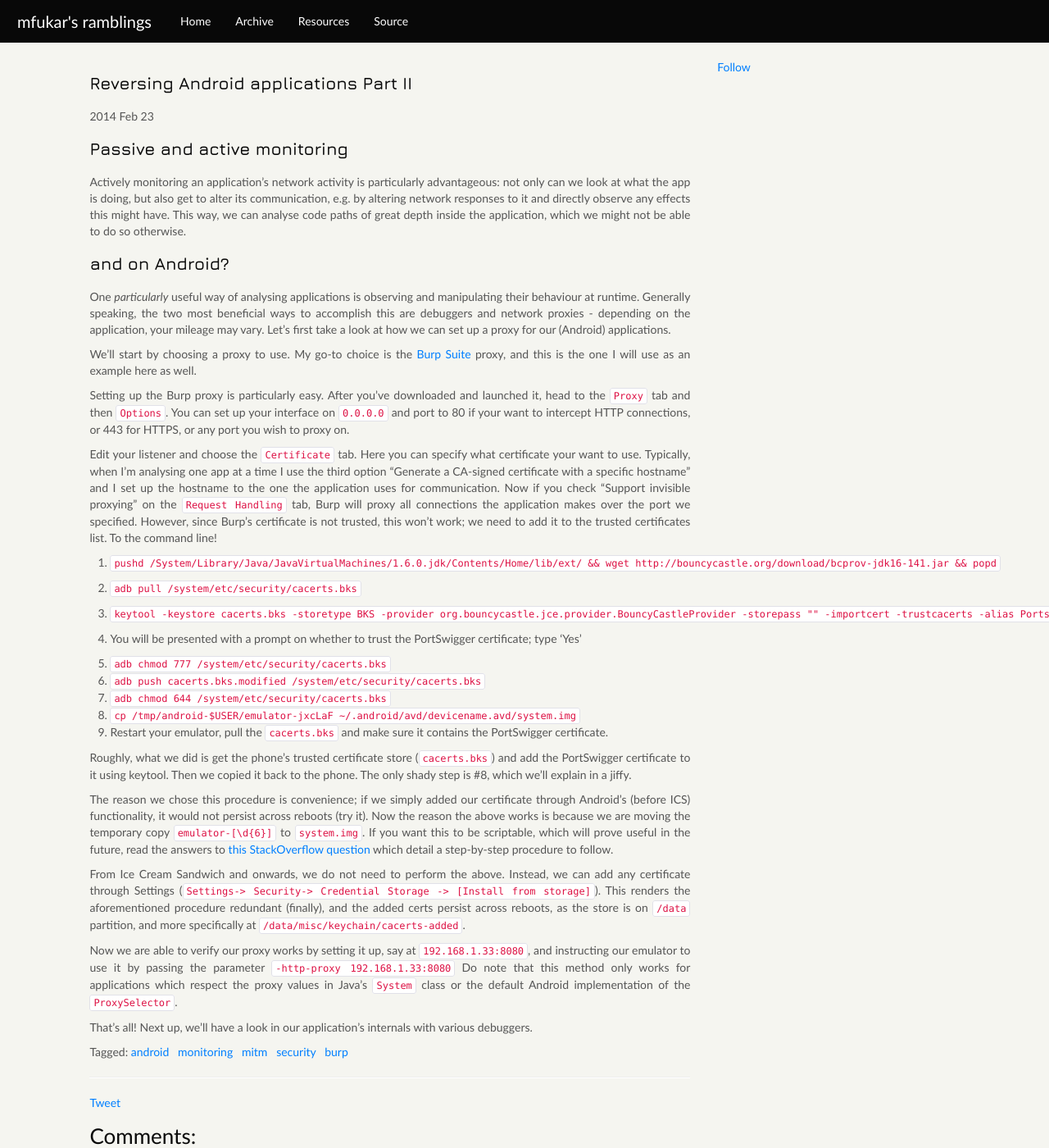
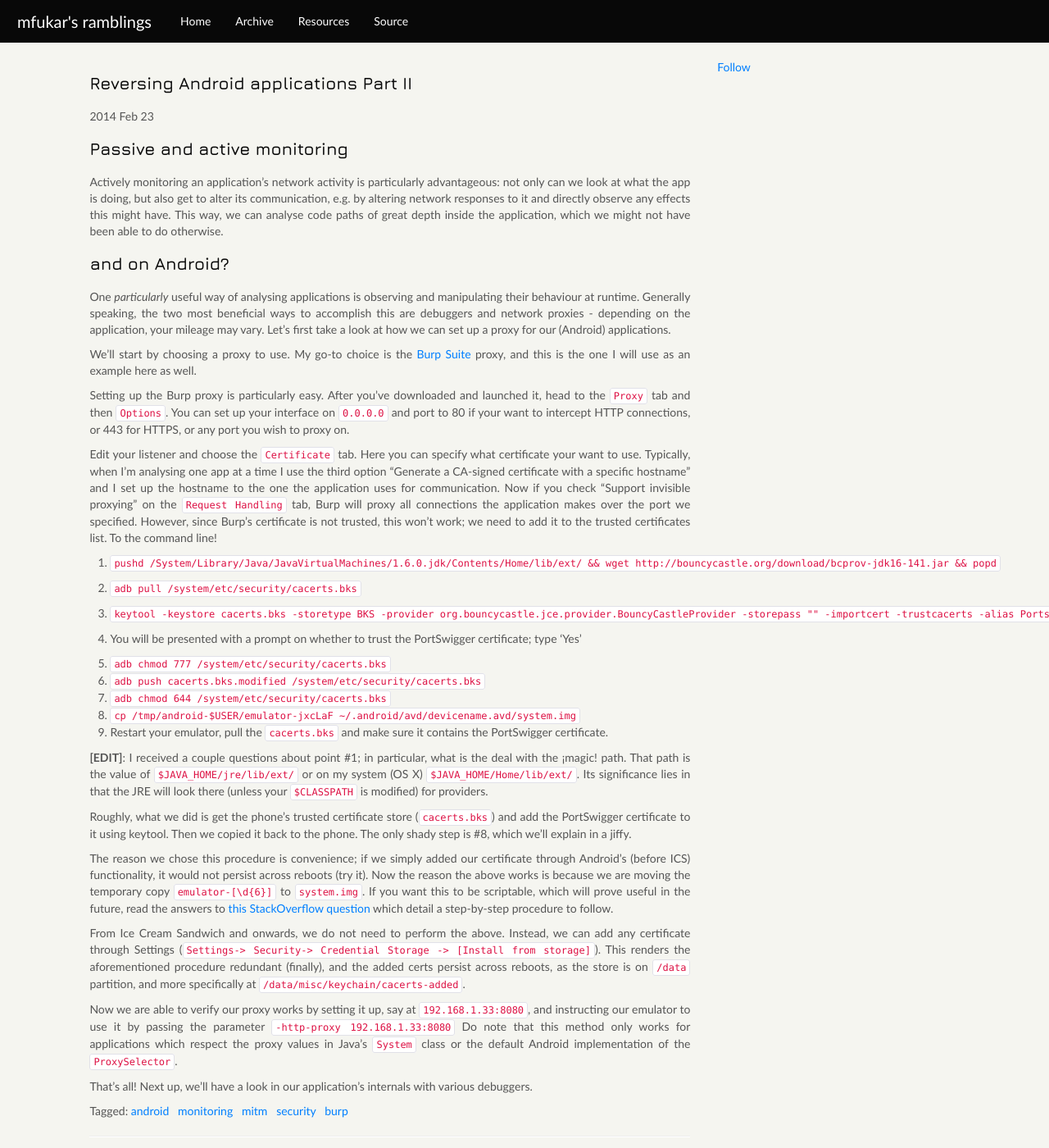
Before and after one commit to mfukar/mfukar.github.com, a Jekyll site: the page built from _posts/2014-02-23-Android-MitM.md, in a window 1280 px wide and 1400 px high. Shown: the whole window at 82% size. Built offline with Jekyll 4.4.1, drawn with Linux system fonts in a browser that asks for light colours; some web fonts are replaced; Markdown is read by kramdown in place of the engine named in the settings; comment, search, counter and statistics services are not loaded.

Commit message:
Clarification about CLASSPATH

```diff
--- a/_posts/2014-02-23-Android-MitM.md
+++ b/_posts/2014-02-23-Android-MitM.md
@@ -15,7 +15,7 @@ Actively monitoring an application's network activity is particularly advantageo
 only can we look at what the app is doing, but also get to alter its communication, e.g.
 by altering network responses to it and directly observe any effects this might have. This
 way, we can analyse code paths of great depth inside the application, which we might not
-be able to do so otherwise.
+have been able to do otherwise.
 
 # and on Android?
 
@@ -56,6 +56,11 @@ won't work; we need to add it to the trusted certificates list. To the command l
 9. Restart your emulator, pull the `cacerts.bks` and make sure it contains the PortSwigger
 certificate.
 
+__[EDIT]__: I received a couple questions about point #1; in particular, what is the deal
+with the ¡magic! path. That path is the value of `$JAVA_HOME/jre/lib/ext/` or on my system
+(OS X) `$JAVA_HOME/Home/lib/ext/`. Its significance lies in that the JRE will look there
+(unless your `$CLASSPATH` is modified) for providers.
+
 Roughly, what we did is get the phone's trusted certificate store (`cacerts.bks`) and add
 the PortSwigger certificate to it using keytool. Then we copied it back to the phone. The
 only shady step is #8, which we'll explain in a jiffy.
```
